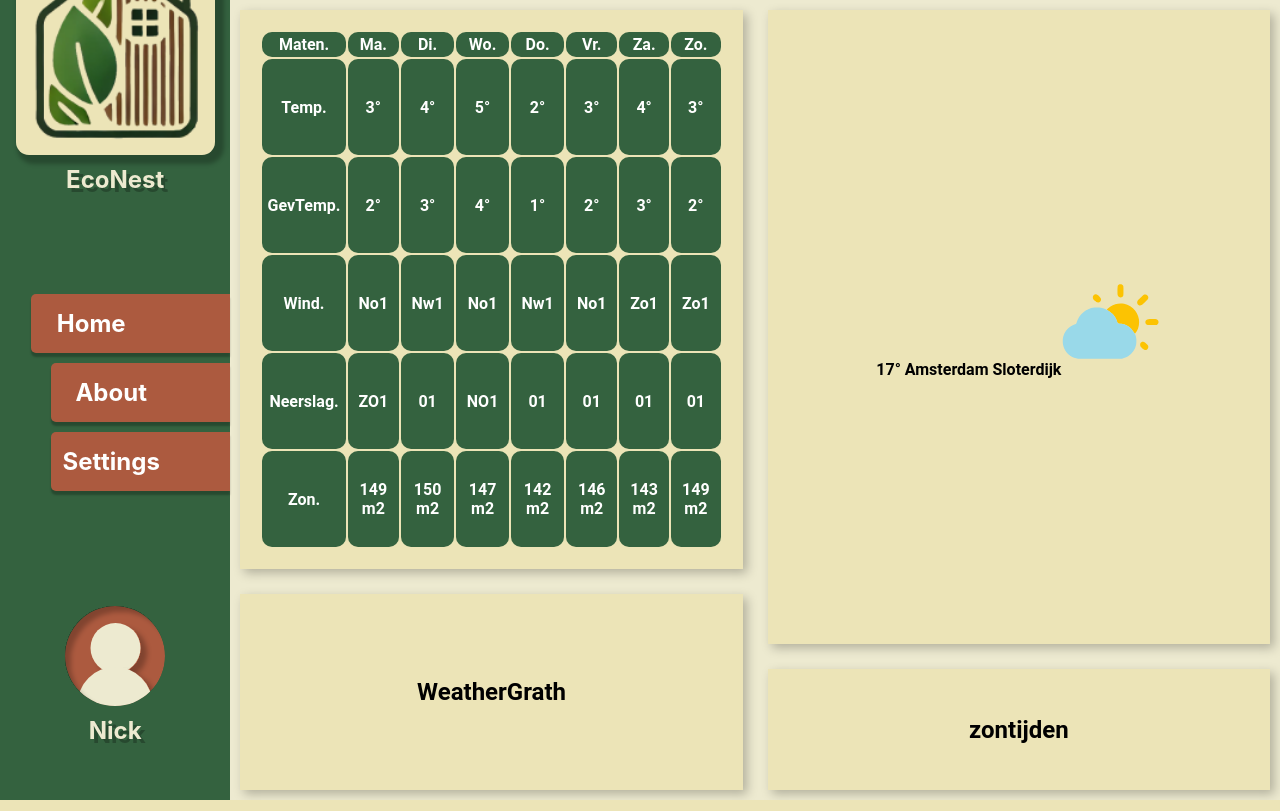
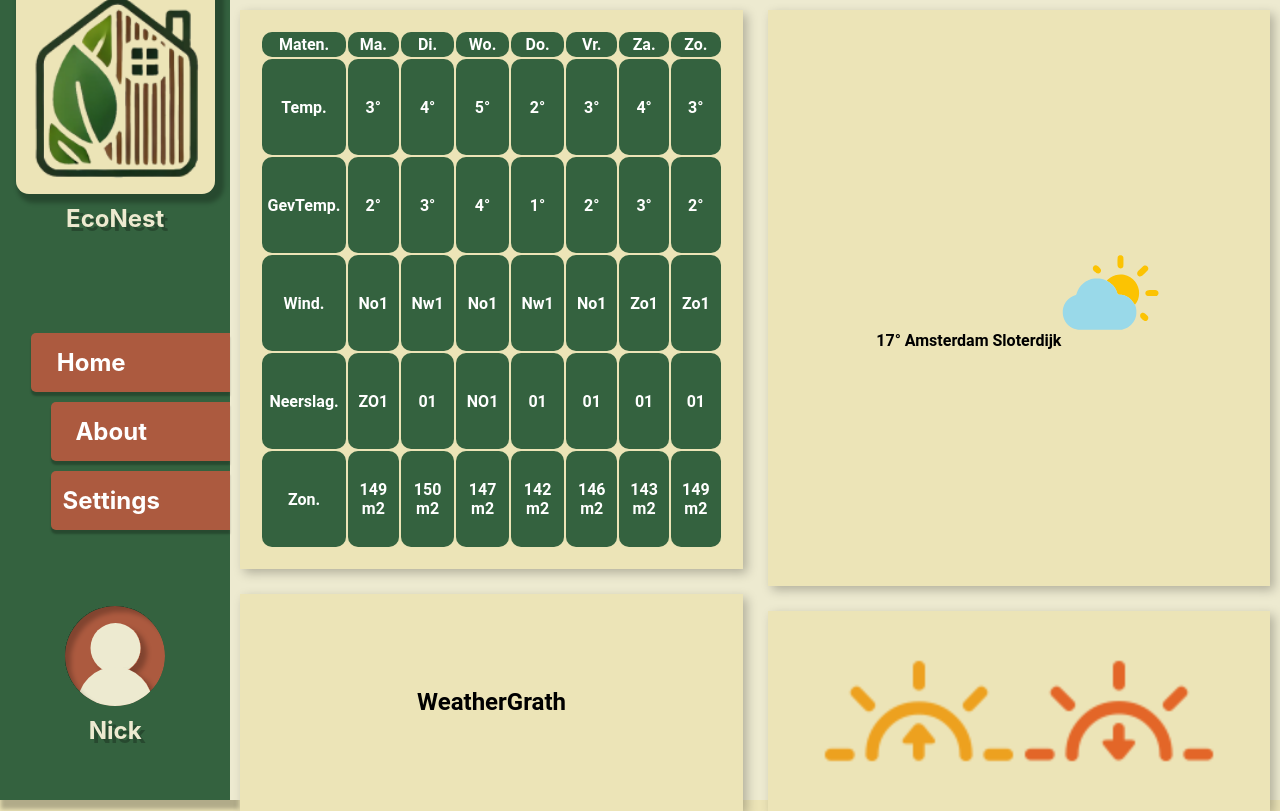
Before and after one commit to Jesper826/EcoNest, a PHP site: page / in a window 1280 px wide. Run offline with PHP 8.4, Linux system fonts and the light colour scheme.

Commit message:
HEHE niper

```diff
--- a/JS/main.js
+++ b/JS/main.js
@@ -0,0 +1,18 @@
+function updateTime(){
+    var currentTime = new Date()
+    var hours = currentTime.getHours()
+    var minutes = currentTime.getMinutes()
+    if (minutes < 10){
+        minutes = "0" + minutes
+    }
+    var t_str = hours + ":" + minutes + " ";
+    if(hours > 11){
+        t_str += "PM";
+    } else {
+        t_str += "AM";
+    }
+    document.getElementById('TextShadow').innerHTML = t_str;
+}
+setInterval(updateTime, 1000);
+
+updateTime(); // calling the function for the first time so that it does not show the default time
--- a/css/main.css
+++ b/css/main.css
@@ -31,6 +31,11 @@
     margin: 0;
     height: 100%;
     overflow: hidden;
+}
+
+img {
+    pointer-events: none;
+    -webkit-touch-callout: none;
 }
 
 .Header {
@@ -68,6 +73,15 @@
     justify-content: center;
     align-items: center;
     gap: 10px;
+}
+
+.LogoTime{
+    color: var(--text-secondary);
+    font-family: Inter;
+    font-size: 24px;
+    font-style: normal;
+    font-weight: 700;
+    line-height: normal;
 }
 
 .LogoFrame {
--- a/css/zontijden.css
+++ b/css/zontijden.css
@@ -1,3 +1,16 @@
-#zontijden{
+#zontijden > p{
+    font-weight: bold;
     text-align: center;
+    font-size: 24rem;
+    color: var(--text-light);
+    font-family: Inter;
+    display: flex;
+    justify-content: center;
+    align-items: center;
+    direction: ltr;
 }
+
+#zontijden > p>img{
+    width: 20rem;
+    height: 20rem;
+}
--- a/index.html
+++ b/index.html
@@ -17,6 +17,7 @@
     <div class="Header" id="BoxShadow">
         <div class="Top">
             <div class="Logo">
+                <h3 class="LogoTime" id="TextShadow">0:00 AM</h3>
                 <div class="LogoFrame" id="BoxShadow">
                     <img src="images/logo.png" alt="Logo">
                 </div>
@@ -124,9 +125,13 @@
             <p>17° Amsterdam Sloterdijk<img src="images/ActueleTemp.svg" alt="weatherImage"></p>
         </article>
         <article class="item" id="zontijden" style="grid-area: zon;">
-            <h1>zontijden</h1>
+            <p>
+                <img src="images/sunrise.png" alt="">
+                <img src="images/sunset.png" alt="">
+            </p>
         </article>
     </div>
+
+    <script src="js/main.js" defer></script>
 </body>
-
 </html>
```
Also changed, not shown: images/sunrise.png, images/sunset.png.
